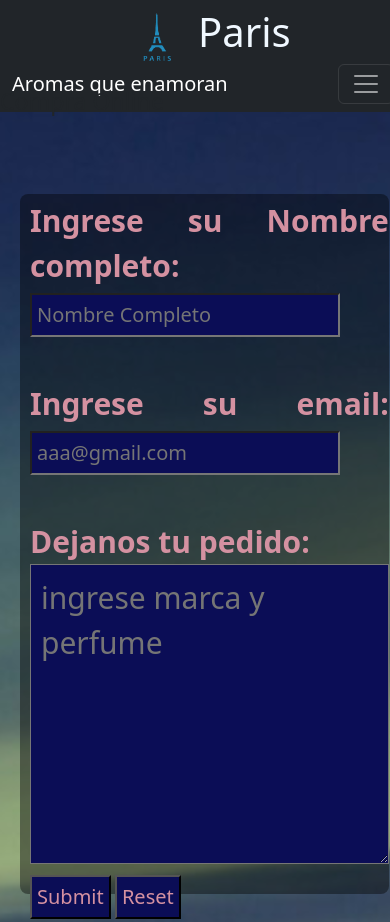
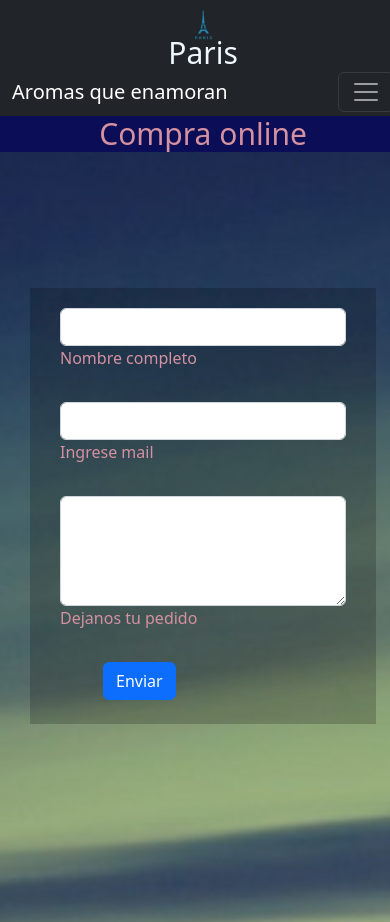
Before and after one commit to TomasSanGiovanni/Paris-SanGiovanni, a website: page Sections/CompraOnline.html in a window 390 px wide. Shown: the top 922 px of the page. Drawn offline with nearby package versions, Linux system fonts and the light colour scheme.

Commit message:
version final

```diff
--- a/Sections/CompraOnline.html
+++ b/Sections/CompraOnline.html
@@ -61,39 +61,39 @@
 
 
 	</header>
-	<main class="Contenedor__CompraOnline">
-    <div class="Titulo__Secciones">
-      <h3 class="Titulo__Secciones__Contenido"> Compra Online </h3>
-    </div>
+
 
 	<section class="Contenedor__Formulario">
-            <div class="Card__CompraOnline">
-                <form class="Caja__Formulario" action="#">
-                    <div>
-                        <label class="Contenedor__Formulario__Texto" for="">Ingrese su Nombre completo:
-                            <input class="Contenedor__Formulario__Ingresos" type="text" placeholder ="Nombre Completo" required>
-                        </label>
-                    </div>
-                    <br>
-                    <div>
-                        <label class="Contenedor__Formulario__Texto" for="">Ingrese su  email:
-                            <input class="Contenedor__Formulario__Ingresos" type="email" placeholder="aaa@gmail.com" name="email" required>
-                        </label>
-                    </div>
-                    <br>
-                    <div>
-                        <label class="Contenedor__Formulario__Texto" for=""> Dejanos tu pedido:<br>
-                            <textarea class="Contenedor__Formulario__Caja" placeholder="ingrese marca y perfume"></textarea>
-                        </label>
-                    </div>
-                    <input class="Contenedor__Formulario__Ingresos" type="submit" >
-                    <input class="Contenedor__Formulario__Ingresos" type="reset">
-                </form>
-            </div>
+      <div class="Titulo__Secciones__Compras">
+       <h3 class="Titulo__Secciones__Contenido__Compras"> Compra online </h3>
+       </div>
+       <div class="container_fluid Contenido__Formulario">
+       <form class="Contenido__Formulario__Ingresos">
+        <div class="form-outline mb-4">
+          <input type="text" id="form4Example1" class="form-control" />
+          <label class="form-label" for="form4Example1">Nombre completo</label>
+        </div>
 
 
+        <div class="form-outline mb-4">
+          <input type="email" id="form4Example2" class="form-control" />
+          <label class="form-label" for="form4Example2">Ingrese mail</label>
+        </div>
+
+
+        <div class="form-outline mb-4">
+          <textarea class="form-control" id="form4Example3" rows="4"></textarea>
+          <label class="form-label" for="form4Example3">Dejanos tu pedido</label>
+        </div>
+
+        <div class="mx-auto" style="width: 200px;">
+          <button type="submit" class="btn btn-primary btn-block mb-4" >Enviar</button>
+        </div>
+
+      </form>
+
+		</div>
 	</section>
-	</main>
 
 	<div class="footer container_fluid">
 
@@ -119,7 +119,7 @@
 
         </div>
       </section>
-      <section class="">
+
         <div class="container text-center text-md-start mt-5">
            <div class="row mt-3">
 
@@ -142,7 +142,7 @@
                   class="mb-4 mt-0 d-inline-block mx-auto"
                   style="width: 60px; background-color: #7c4dff; height: 2px"
                   />
-              <p><i class="fas fa-home mr-3"></i> New York, NY 10012, US</p>
+
               <p><i class="fas fa-envelope mr-3"></i> Sangiovanni@gmail.com</p>
               <p><i class="fas fa-phone mr-3"></i> +54 1535078109</p>
               <p><i class="fas fa-print mr-3"></i> +54 1535078109</p>
--- a/scss/compraonline/_compraonline.scss
+++ b/scss/compraonline/_compraonline.scss
@@ -1,53 +1,33 @@
 
 .Contenedor__Formulario{
-    @include flex-evenly;
+  grid-area: section;
+  display:flex;
   flex-direction: column;
-    flex-wrap: wrap;
-    width: $anchocompleto;
-
-    .Card__CompraOnline{
+    .Titulo__Secciones__Compras{
       width: 100%;
-        height: 700px;
+      position: relative;
+      bottom: 5px;
+      .Titulo__Secciones__Contenido__Compras{
           @include flex-centrado;
-        flex-direction: column;
-        margin: 20px;
-        background-color: rgb(0,0,0,0.4);
-        border-radius: 8px;
-        margin-left: 20px;
-        .Caja__Formulario{
-            width:$anchocompleto;
-            padding-top: 10px;
-            padding-left: 10px;
-            text-align: justify;
-
-            .Contenedor__Formulario__Texto{
           font-size: 30px;
-
-                color:map-get($Paleta, rosa);
-                font-weight: bolder;
-                text-align: justify;
-                margin-top: 10px;
-                padding-top: 10px;
-
+          background-color:map-get($Paleta, azul );
+          color: map-get($Paleta, rosa);
       }
-              .Contenedor__Formulario__Caja{
-                width: 100%;
-                height: 300px;
-                font-size: 30px;
-                padding-left: 10px;
-                padding-top: 10px;
+      }
+      .Contenido__Formulario{
+        margin-top: 10rem;
+        margin-left: 30px;
+        margin-right: 30px;
+        background-color: rgb(0,0,0,0.2);
+        .Contenido__Formulario__Ingresos{
+          margin-left: 30px;
+          margin-right: 30px;
+          padding-top: 20px;
           color:map-get($Paleta, rosa );
-                background-color: map-get($Paleta, azul );
         }
-
-              .Contenedor__Formulario__Ingresos{
-                font-size: 20px;
-                padding: 5px;
-                color:map-get($Paleta, rosa );
-                background-color: map-get($Paleta, azul );
+        .Boton_formulario{
+          padding: auto;
         }
       }
 
     }
-
-  }
--- a/scss/estilos.scss
+++ b/scss/estilos.scss
@@ -1,6 +1,5 @@
 @import './varibles/variables.scss';
 @import './mixins';
-@import './mediaqueries/mediaquerie';
 @import './general/aspectosgenerales';
 @import './grid/grid';
 @import './header/header';
@@ -8,3 +7,4 @@
 @import './secciones/secciones';
 @import './compraonline/compraonline';
 @import './footer/footer';
+@import './mediaqueries/mediaquerie';
--- a/scss/footer/_footer.scss
+++ b/scss/footer/_footer.scss
@@ -1,6 +1,6 @@
 .footer{
     grid-area: footer;
     width: $anchocompleto;
-
+    margin-top: auto;
 
 }
--- a/scss/general/_aspectosgenerales.scss
+++ b/scss/general/_aspectosgenerales.scss
@@ -9,10 +9,14 @@
 
 body {
     width: 100%;
+    display: flex;
+    flex-direction: column;
     min-height: 100vh;
+
     background-image: url('../imagen/descarga3.jpg');
     background-size: cover;
     background-position: center;
     font-family: 'Josefin Sans', sans-serif;
 
+
 }
--- a/scss/index/_index.scss
+++ b/scss/index/_index.scss
@@ -45,6 +45,6 @@
       }
       .carousel-item img{
         height: 30rem;
-
+        overflow: hidden;
       }
 }
--- a/scss/mediaqueries/_mediaquerie.scss
+++ b/scss/mediaqueries/_mediaquerie.scss
@@ -1,47 +1,46 @@
 @media screen and (max-width:768px){
-    .Menu{
+  .Grid{
+    grid-template-rows:0.1fr 2.8fr 0.1fr ;
+    grid-template-columns: auto  auto auto;
+  }
+  .Menu{
       width: 100%;
-      height: 10rem;
-    }
+      height: 4rem;
+      .titulo_nav {
 
-    .Titulo__Secciones{
-      position: relative;
-      bottom: 50px;
+        padding-bottom: 12px;
+        margin: auto;
 
       }
-    .Card__Generos{
-      width: 200px;
-      height: 310px;
-      margin: 4px;
-      justify-content: space-evenly;
-     h3{
-        font-size: 12px;
+
+      .titulo_nav img{
+
+      padding-bottom: 20px;
       }
-     img{
-        width: 55%;
-        height: 120px;
+      .titulo__index{
+        font-size: 30px;
       }
-      p{
-        font-size: 12px;
-      }
-      .Contenedor__Card__carrito{
-        font-size: 12px;
-      }
+  }
+      .titulo__index{
+          position: absolute;
+          top:35px;
+          padding-bottom: 2rem;
     }
 
 
+      .card{
+        width: 80%;
+        margin-left: 50px;
+      }
+      .Titulo__Secciones{
 
-      .Contenedor__Formulario .Card__CompraOnline {
-        width: 400px;
-        height: 550px;
+        position: absolute;
+        top: 8px;
       }
-      .Contenedor__Formulario .Card__CompraOnline .Caja__Formulario .Contenedor__Formulario__Texto {
-        font-size: 12px;
+    .Titulo__Secciones__Compras{
+      position: absolute;
+      top: 32px;
+    }
 
 
-      }
-      .Contenedor__Formulario .Card__CompraOnline .Caja__Formulario .Contenedor__Formulario__Ingresos {
-        font-size: 8PX;
-
-      }
-    }
+  }
--- a/scss/secciones/_secciones.scss
+++ b/scss/secciones/_secciones.scss
@@ -36,6 +36,7 @@
                 transform: translateY(-3%);
             }
             img{
+                padding-top: 10px;
                 width: 300px;
                 height:300px;
             }
```
Also changed, not shown: Sections/hombres.html (+1 -0 lines), Sections/mujeres.html (+1 -1 lines), Sections/unisex.html (+7 -2 lines), index.html (+2 -2 lines), css/estilos.css, 1 other file. Lines whose indentation alone changed are shown as unchanged.
